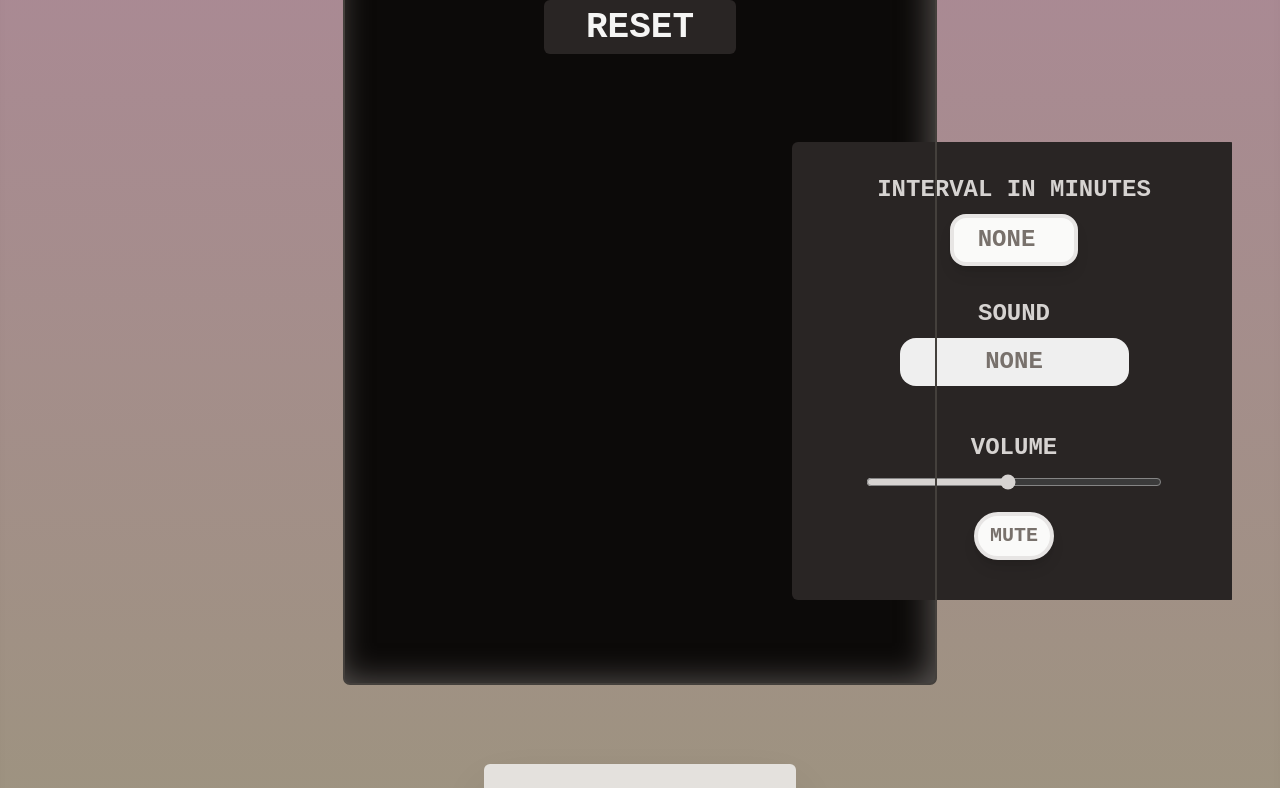
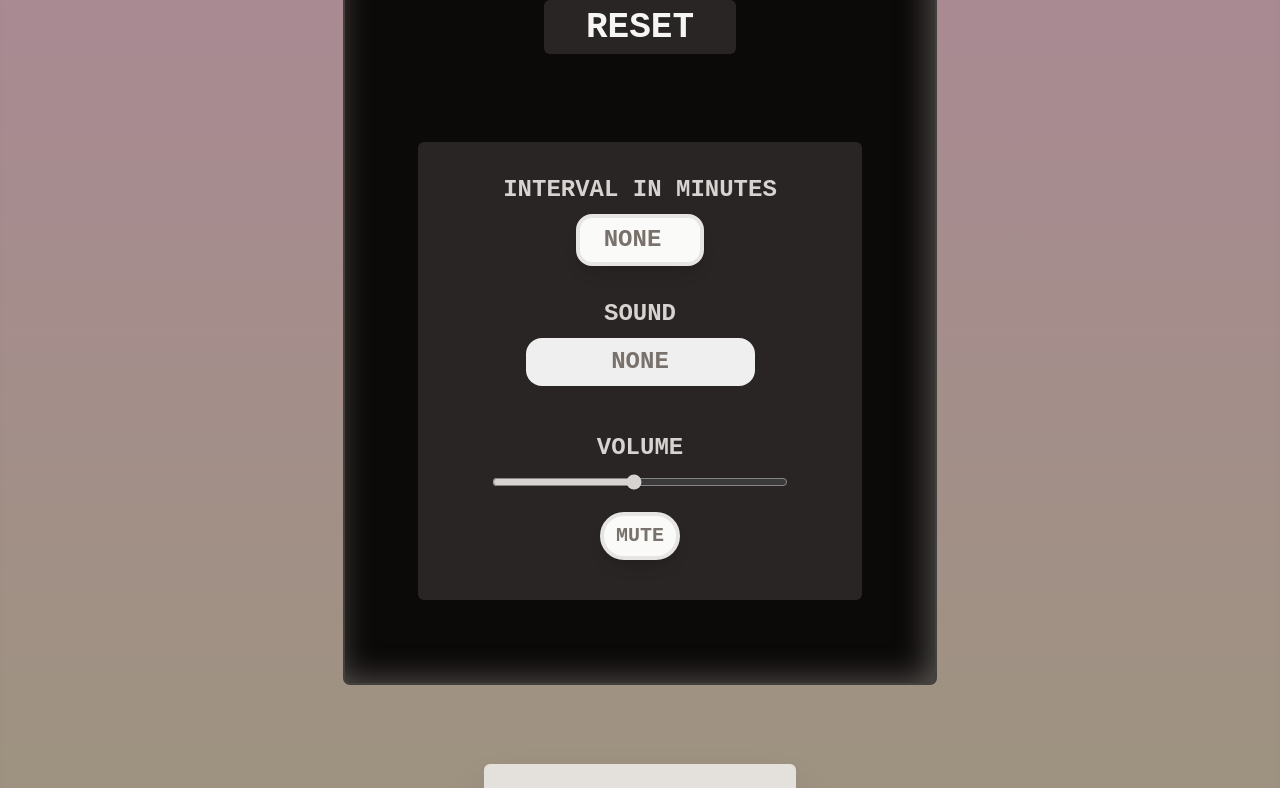
Before and after one commit to davidschraedel/stopwatch, a React (Vite) app: page / in a window 1280 px wide. Shown: the part 590-1378 px from the top of the page. Built offline with nearby package versions, Linux system fonts and the light colour scheme.

Commit message:
css margin error in with settings code

```diff
--- a/src/stopwatch/Stopwatch.jsx
+++ b/src/stopwatch/Stopwatch.jsx
@@ -167,7 +167,7 @@ function Stopwatch() {
         </div>
 
         {/* settings */}
-        <div className="flex flex-col pt-2 mb-20 mx-auto w-10/12 sm:w-9/12 xl:mx-[28rem] overflow-clip">
+        <div className="flex flex-col pt-2 mb-20 mx-auto w-10/12 sm:w-9/12 overflow-clip">
           <div className="flex flex-col justify-center">
             <div className=" py-3 bg-stone-800 bg-opacity-100 shadow-plasticBacking text-stone-100 rounded-md select-none">
               <h3 className="mt-5 select-none text-stone-300 font-semibold">INTERVAL IN MINUTES</h3>
```
